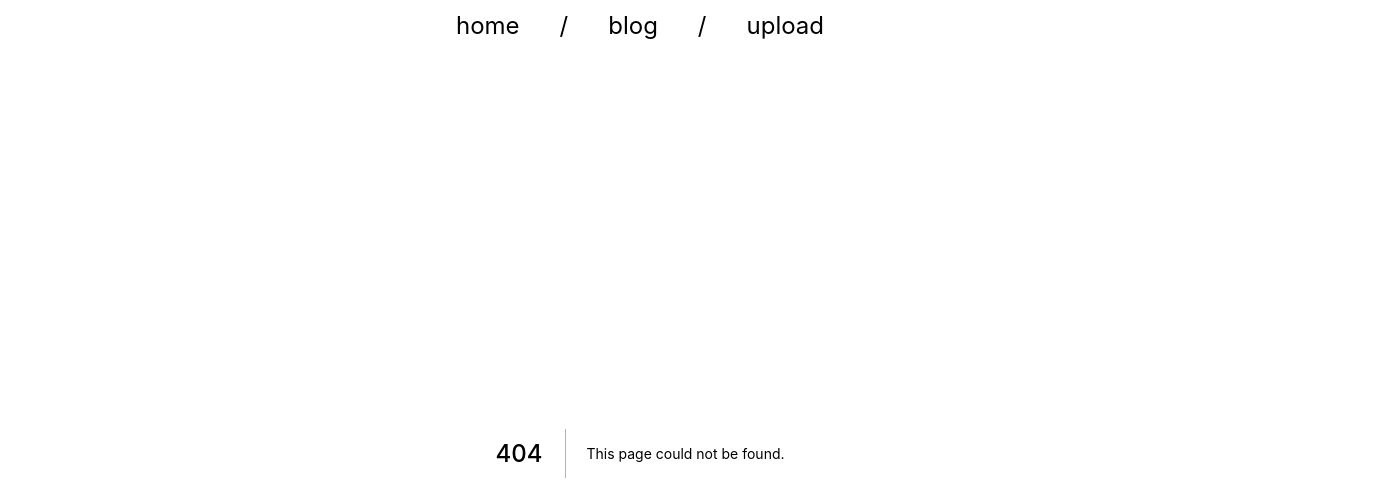
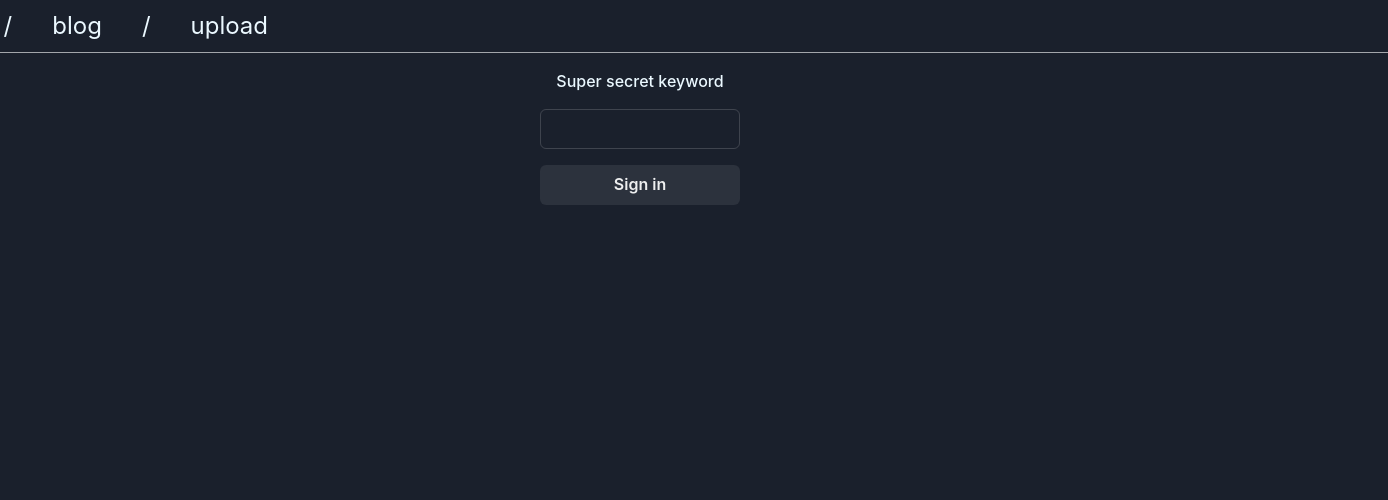
Before and after one commit to persorkki/sihahdus-phoenix, a Next.js app: page /auth/signin in a window 1280 px wide. Before the commit this address had no page. Shown: the top 500 px of the page, 1388 px wide, since content can reach past the window. Built offline with nearby package versions, Linux system fonts and the light colour scheme.

Commit message:
added login fr fr this time

```diff
--- /dev/null
+++ b/pages/auth/signin.js
@@ -0,0 +1,43 @@
+import { getCsrfToken } from "next-auth/react";
+
+import {
+  Input,
+  Center,
+  Grid,
+  GridItem,
+  FormControl,
+  FormLabel,
+  Button,
+} from "@chakra-ui/react";
+
+export default function SignIn({ csrfToken }) {
+  return (
+    <Grid
+      templateColumns={"repeat(7,200px)"}
+      gap={"4"}
+      alignItems="center"
+      marginTop={4}
+    >
+      <GridItem colStart={"4"} colSpan={"1"}>
+        <form method="post" action="/api/auth/callback/credentials">
+          <Input name="csrfToken" type="hidden" defaultValue={csrfToken} />
+          <FormLabel mb="4" mr="0" textAlign={"center"}>
+            Super secret keyword
+          </FormLabel>
+          <Input mb="4" name="password" type="password" />
+          <Button w="100%" type="submit">
+            Sign in
+          </Button>
+        </form>
+      </GridItem>
+    </Grid>
+  );
+}
+
+export async function getServerSideProps(context) {
+  return {
+    props: {
+      csrfToken: await getCsrfToken(context),
+    },
+  };
+}
```
Also changed, not shown: pages/api/auth/[...nextauth].js (added, +24 -0 lines).
